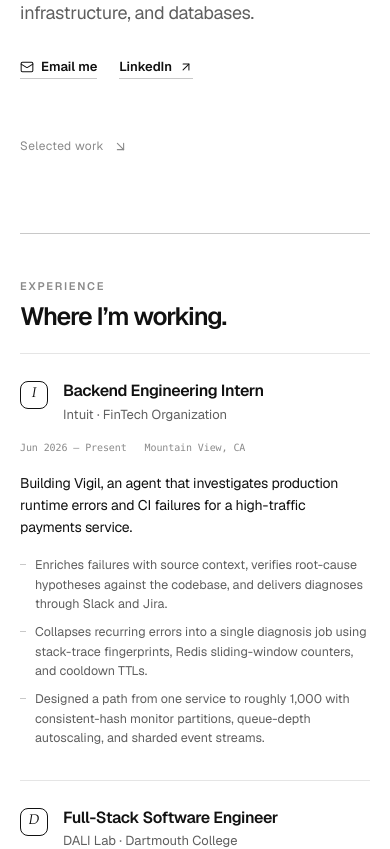
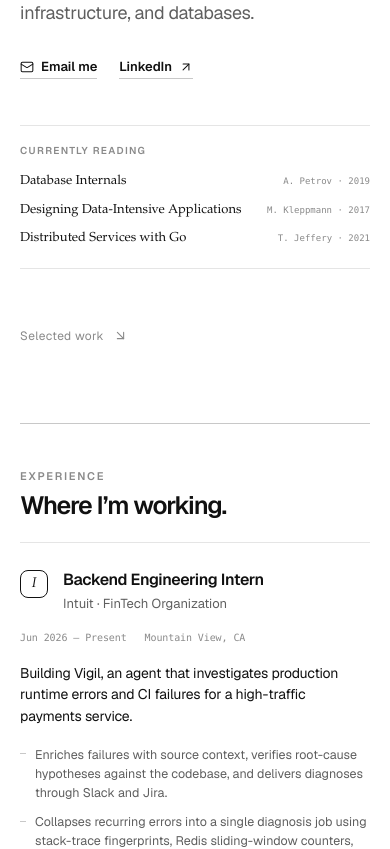
Before and after one commit to AhmedAlSunbati712/ahmed-alsunbati, a React (Vite) app: page / in a window 390 px wide. Shown: the part 800-1649 px from the top of the page. Built offline with nearby package versions, Linux system fonts and the light colour scheme.

Commit message:
Move reading list into animated hero rail

```diff
--- a/src/index.css
+++ b/src/index.css
@@ -336,12 +336,83 @@ svg {
   height: 14px;
 }
 
+.hero-reading {
+  display: grid;
+  grid-template-columns: 132px minmax(0, 1fr);
+  align-items: center;
+  gap: 28px;
+  margin-top: 54px;
+  padding: 15px 0;
+  border-top: 1px solid var(--line);
+  border-bottom: 1px solid var(--line);
+}
+
+.hero-reading > p {
+  color: var(--ink-faint);
+  font-size: 10px;
+  font-weight: 600;
+  letter-spacing: 0.13em;
+  text-transform: uppercase;
+}
+
+.hero-reading-viewport {
+  min-width: 0;
+  overflow: hidden;
+  mask-image: linear-gradient(
+    to right,
+    transparent,
+    black 4%,
+    black 96%,
+    transparent
+  );
+}
+
+.hero-reading-track {
+  width: max-content;
+  display: flex;
+  animation: reading-drift 34s linear infinite;
+  will-change: transform;
+}
+
+.hero-reading:hover .hero-reading-track {
+  animation-play-state: paused;
+}
+
+.hero-reading-group {
+  display: flex;
+  flex-shrink: 0;
+  align-items: baseline;
+  gap: 42px;
+  padding-right: 42px;
+}
+
+.hero-reading-book {
+  display: inline-flex;
+  flex-shrink: 0;
+  align-items: baseline;
+  gap: 10px;
+  color: var(--ink-soft);
+}
+
+.hero-reading-book cite {
+  color: var(--ink);
+  font-family: var(--serif);
+  font-size: 14px;
+  font-style: normal;
+}
+
+.hero-reading-book > span {
+  color: var(--ink-faint);
+  font-family: ui-monospace, SFMono-Regular, Menlo, monospace;
+  font-size: 9px;
+}
+
 .scroll-cue {
   display: inline-flex;
   align-items: center;
   align-self: flex-start;
   gap: 9px;
-  margin-top: 72px;
+  margin-top: 42px;
   color: var(--ink-faint);
   font-size: 12px;
   letter-spacing: 0.03em;
@@ -597,76 +668,6 @@ svg {
 .project-links a {
   color: var(--ink-soft);
   font-size: 11px;
-}
-
-.reading-section {
-  padding-bottom: 128px;
-  border-top: 1px solid var(--line-strong);
-}
-
-.reading-header {
-  padding: 43px 0 27px;
-}
-
-.reading-header h2 {
-  margin-top: 9px;
-  font-size: clamp(25px, 2.6vw, 36px);
-  font-weight: 540;
-  letter-spacing: -0.045em;
-  line-height: 1.05;
-}
-
-.reading-grid {
-  display: grid;
-  grid-template-columns: repeat(3, minmax(0, 1fr));
-  border-top: 1px solid var(--line);
-  border-bottom: 1px solid var(--line);
-}
-
-.reading-item {
-  min-width: 0;
-  min-height: 265px;
-  display: flex;
-  flex-direction: column;
-  padding: 28px 30px 30px;
-}
-
-.reading-item + .reading-item {
-  border-left: 1px solid var(--line);
-}
-
-.reading-meta,
-.reading-publisher {
-  color: var(--ink-faint);
-  font-family: ui-monospace, SFMono-Regular, Menlo, monospace;
-  font-size: 10px;
-  line-height: 1.5;
-}
-
-.reading-item h3 {
-  margin-top: 25px;
-  font-family: var(--serif);
-  font-size: clamp(21px, 2vw, 27px);
-  font-weight: 400;
-  letter-spacing: -0.025em;
-  line-height: 1.18;
-}
-
-.reading-item cite {
-  font-style: normal;
-}
-
-.reading-subtitle {
-  margin-top: 11px;
-  color: var(--ink-soft);
-  font-family: var(--serif);
-  font-size: 14px;
-  line-height: 1.5;
-}
-
-.reading-publisher {
-  margin-top: auto;
-  padding-top: 30px;
 }
 
 .site-footer {
@@ -1263,27 +1264,44 @@ svg {
     flex-direction: column;
   }
 
-  .reading-section {
-    padding-bottom: 92px;
+  .hero-reading {
+    grid-template-columns: 1fr;
+    gap: 14px;
+    margin-top: 46px;
+    padding: 17px 0 19px;
   }
 
-  .reading-grid {
-    grid-template-columns: 1fr;
+  .hero-reading-viewport {
+    mask-image: none;
   }
 
-  .reading-item {
-    min-height: 0;
-    padding: 27px 0 29px;
+  .hero-reading-track {
+    width: 100%;
+    animation: none;
   }
 
-  .reading-item + .reading-item {
-    border-top: 1px solid var(--line);
-    border-left: 0;
+  .hero-reading-group {
+    width: 100%;
+    display: grid;
+    gap: 9px;
+    padding-right: 0;
   }
 
-  .reading-publisher {
-    margin-top: 24px;
-    padding-top: 0;
+  .hero-reading-group[aria-hidden="true"] {
+    display: none;
+  }
+
+  .hero-reading-book {
+    justify-content: space-between;
+    gap: 18px;
+  }
+
+  .hero-reading-book cite {
+    font-size: 13px;
+  }
+
+  .hero-reading-book > span {
+    flex-shrink: 0;
   }
 
   .footer-inner {
@@ -1407,4 +1425,19 @@ svg {
     scroll-behavior: auto !important;
     transition-duration: 0.01ms !important;
   }
+
+  .hero-reading-track {
+    animation: none;
+    transform: none;
+  }
+
+  .hero-reading-group[aria-hidden="true"] {
+    display: none;
+  }
 }
+
+@keyframes reading-drift {
+  to {
+    transform: translateX(-50%);
+  }
+}
--- a/src/pages/Home/Home.tsx
+++ b/src/pages/Home/Home.tsx
@@ -58,6 +58,34 @@ export const Home = () => {
               </a>
             </div>
           </div>
+
+          <div className="hero-reading" aria-label="Currently reading">
+            <p>Currently reading</p>
+            <div className="hero-reading-viewport">
+              <div className="hero-reading-track">
+                {[0, 1].map((groupIndex) => (
+                  <div
+                    className="hero-reading-group"
+                    key={groupIndex}
+                    aria-hidden={groupIndex === 1}
+                  >
+                    {currentlyReading.map((book) => (
+                      <span
+                        className="hero-reading-book"
+                        key={`${groupIndex}-${book.title}`}
+                      >
+                        <cite>{book.title}</cite>
+                        <span>
+                          {book.author} · {book.year}
+                        </span>
+                      </span>
+                    ))}
+                  </div>
+                ))}
+              </div>
+            </div>
+          </div>
+
           <a className="scroll-cue" href="#experience">
             Selected work
             <ArrowDownRight aria-hidden="true" />
@@ -171,31 +199,6 @@ export const Home = () => {
             </div>
           </section>
         </div>
-
-        <section
-          className="reading-section"
-          aria-labelledby="reading-title"
-        >
-          <header className="reading-header">
-            <p className="eyebrow">Reading</p>
-            <h2 id="reading-title">Currently reading.</h2>
-          </header>
-
-          <div className="reading-grid">
-            {currentlyReading.map((book) => (
-              <article className="reading-item" key={book.title}>
-                <p className="reading-meta">
-                  {book.author} · {book.year}
-                </p>
-                <h3>
-                  <cite>{book.title}</cite>
-                </h3>
-                <p className="reading-subtitle">{book.subtitle}</p>
-                <p className="reading-publisher">{book.publisher}</p>
-              </article>
-            ))}
-          </div>
-        </section>
       </main>
       <SiteFooter />
     </>
```
